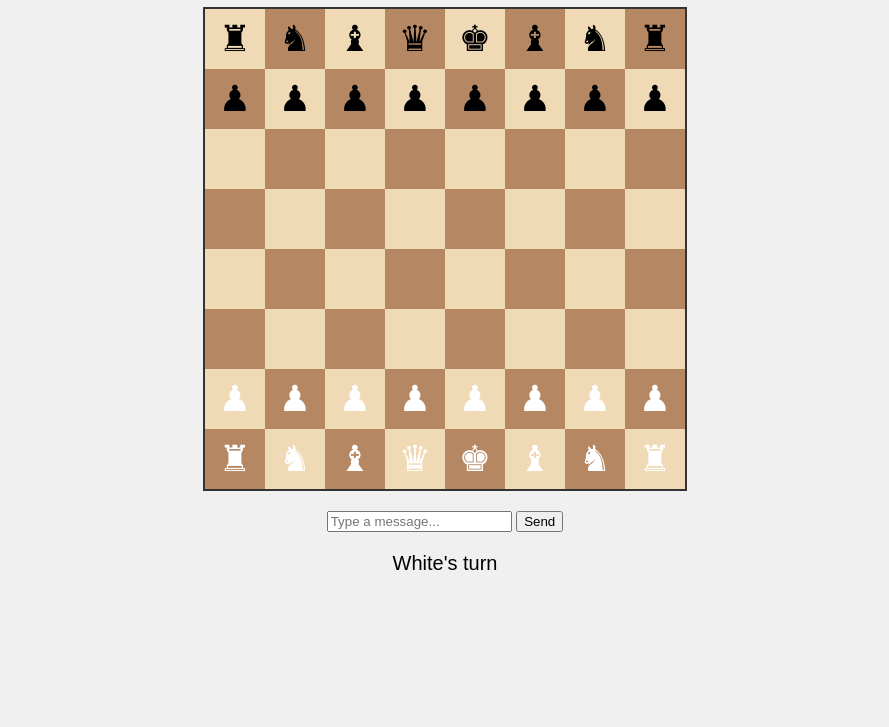
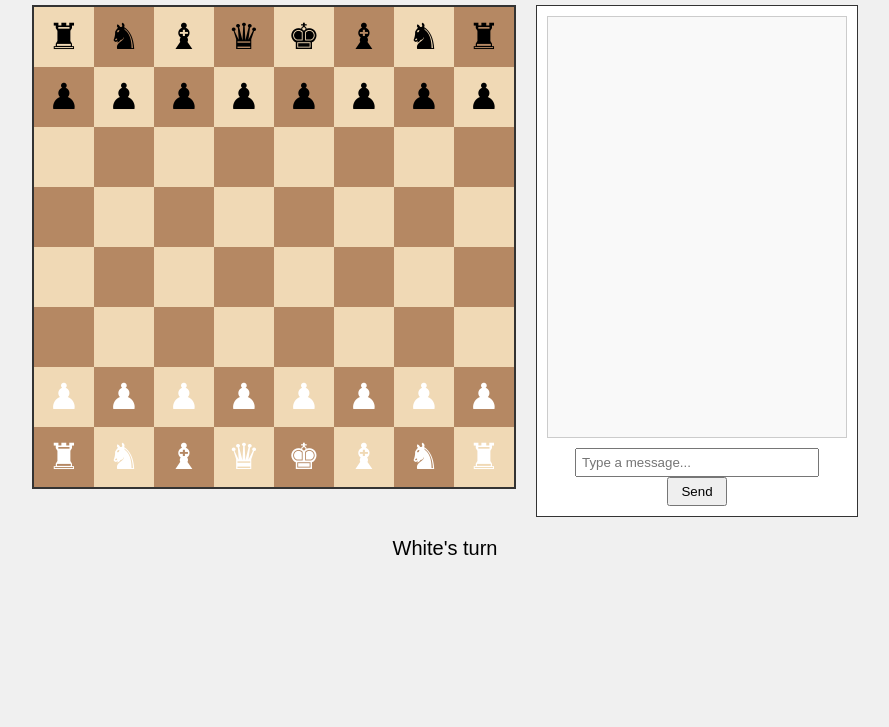
Before and after one commit to create404create/ahsan1, a plain HTML site: page index.html in a window 1280 px wide. Shown: the part 73-800 px from the top of the page, without its empty margins (195-1084 px from the left). Drawn offline with nearby package versions, Linux system fonts and the light colour scheme.

Commit message:
Update styles.css

```diff
--- a/styles.css
+++ b/styles.css
@@ -6,13 +6,24 @@ body {
   padding: 0;
 }
 
+h1 {
+  margin-top: 20px;
+}
+
+.container {
+  display: flex;
+  justify-content: center;
+  gap: 20px;
+  margin: 20px auto;
+  max-width: 1200px;
+}
+
 #chessboard {
   display: grid;
   grid-template-columns: repeat(8, 60px);
   grid-template-rows: repeat(8, 60px);
   width: 480px;
   height: 480px;
-  margin: 20px auto;
   border: 2px solid #333;
 }
 
@@ -23,7 +34,7 @@ body {
   align-items: center;
   justify-content: center;
   font-size: 36px;
-  cursor: pointer;
+  cursor: grab;
 }
 
 .light {
@@ -38,6 +49,32 @@ body {
   background-color: #a9a9a9;
 }
 
+.chat-container {
+  width: 300px;
+  border: 1px solid #333;
+  padding: 10px;
+  background-color: #fff;
+}
+
+#chat-box {
+  height: 400px;
+  overflow-y: auto;
+  border: 1px solid #ccc;
+  margin-bottom: 10px;
+  padding: 10px;
+  background-color: #f9f9f9;
+}
+
+#chat-input {
+  width: calc(100% - 70px);
+  padding: 5px;
+}
+
+#send-button {
+  width: 60px;
+  padding: 5px;
+}
+
 #status {
   font-size: 20px;
   margin-top: 20px;
```
